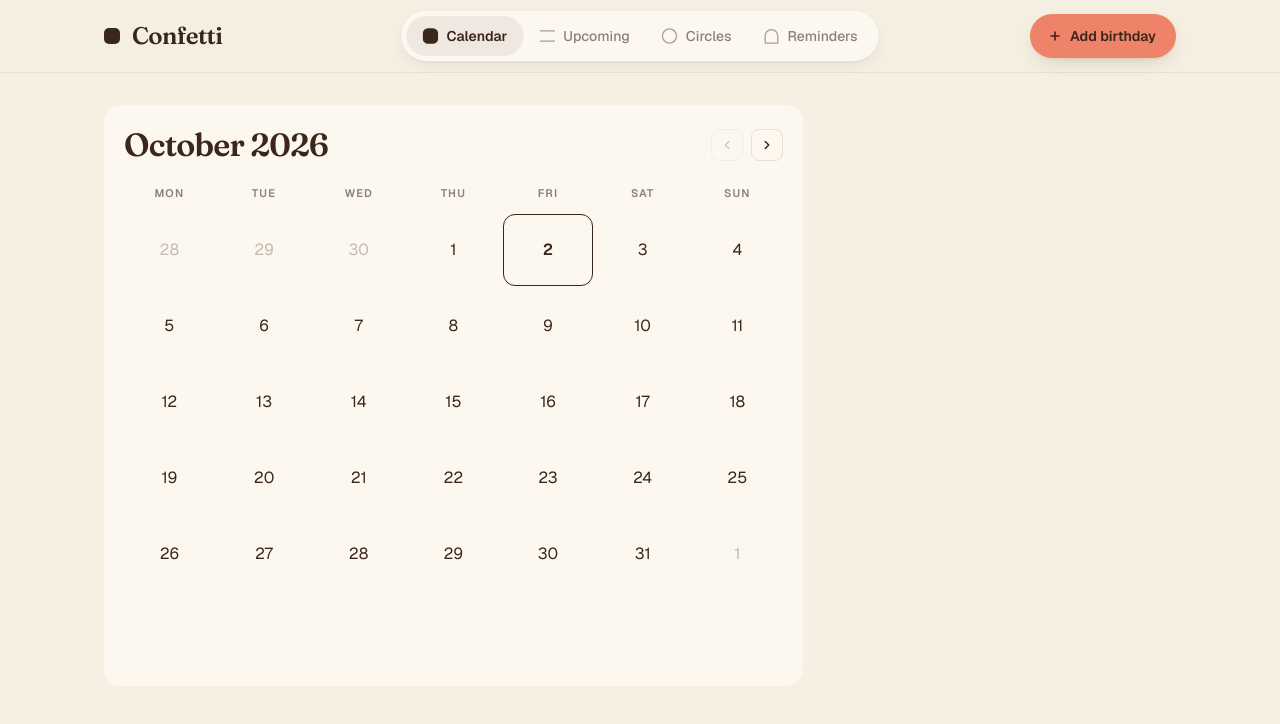
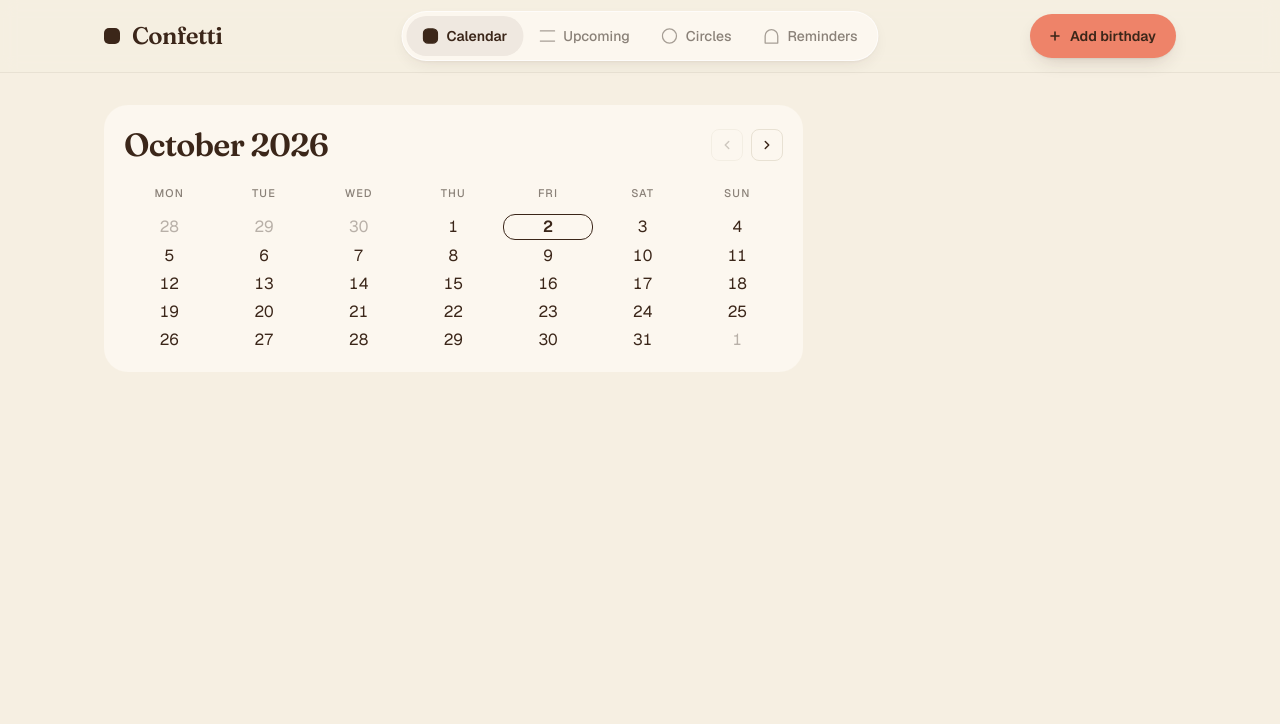
Before and after one commit to Dbrowne14/Confetti, a Next.js app: page / in a window 1280 px wide. Shown: the top 724 px of the page. Built offline with nearby package versions, Linux system fonts and the light colour scheme.

Commit message:
refactoring calendar code

```diff
--- /dev/null
+++ b/components/calendar/CalendarDay.tsx
@@ -0,0 +1,19 @@
+type CalendarDayProps = {
+  dayDate: number;
+  isToday: boolean;
+  isCurrentMonth: boolean;
+};
+
+const CalendarDay = ({ dayDate, isToday, isCurrentMonth }: CalendarDayProps) => {
+  return (
+    <div
+      className={`flex items-center justify-center rounded-xl text-sm tabular-nums sm:text-base ${
+        isToday ? "border-[1.5px] border-confetti-ink font-semibold" : ""
+      } ${isCurrentMonth ? "text-confetti-ink" : "text-confetti-muted/60"}`}
+    >
+      <span>{dayDate}</span>
+    </div>
+  );
+};
+
+export default CalendarDay;
--- a/components/calendar/CalendarMain.tsx
+++ b/components/calendar/CalendarMain.tsx
@@ -1,23 +1,8 @@
 "use client";
-import React from "react";
 import { useState } from "react";
-
-const months = [
-  "January",
-  "February",
-  "March",
-  "April",
-  "May",
-  "June",
-  "July",
-  "August",
-  "September",
-  "October",
-  "November",
-  "December",
-];
-
-const weekdays = ["Mon", "Tue", "Wed", "Thu", "Fri", "Sat", "Sun"];
+import ArrowButton from "@/components/ui/ArrowButton";
+import CalendarDay from "./CalendarDay";
+import { getCalendarWeeks, months, weekdays } from "./calendarUtils";
 
 const CalendarMain = () => {
   const date = new Date();
@@ -29,13 +14,6 @@ const CalendarMain = () => {
   const [currentMonth, setCurrentMonth] = useState(month);
   const [currentYear, setCurrentYear] = useState(year);
 
-  const monthLength = new Date(currentYear, currentMonth + 1, 0).getDate();
-  const { numberOfWeeks, firstDayOfMonth } = weeksCalcs(
-    monthLength,
-    currentYear,
-    currentMonth,
-  );
-
   const maxDate = new Date(date.getFullYear(), date.getMonth() + 12, 1);
 
   const canGoBack =
@@ -46,46 +24,44 @@ const CalendarMain = () => {
     (currentYear === maxDate.getFullYear() &&
       currentMonth < maxDate.getMonth());
 
-  const disabled = (direction: "left" | "right") =>
-    direction === "left" ? !canGoBack : !canGoForward;
-
-  const lastDateOfPreviousMonth = new Date(currentYear, currentMonth, 0);
-  const daysInPreviousMonth = lastDateOfPreviousMonth.getDate();
-
-  const startDay =
-    firstDayOfMonth > 0
-      ? {
-          startMonth: currentMonth - 1,
-          startDay: daysInPreviousMonth - (firstDayOfMonth - 1),
+  const changeMonth = (direction: "left" | "right") => {
+    if (direction === "right") {
+      if (currentMonth === 11) {
+        setCurrentMonth(0);
+        setCurrentYear((prev) => prev + 1);
+      } else {
+        setCurrentMonth((prev) => prev + 1);
       }
-      : {
-          startMonth: currentMonth,
-          startDay: 1,
+    } else {
+      if (currentMonth === 0) {
+        setCurrentMonth(11);
+        setCurrentYear((prev) => prev - 1);
+      } else {
+        setCurrentMonth((prev) => prev - 1);
+      }
+    }
   };
 
-  const weeksArray = new Array(numberOfWeeks).fill(null);
-  const calendarWeek = new Array(7).fill(null);
+  const weeks = getCalendarWeeks(currentYear, currentMonth);
 
   return (
-    <section className="rounded-2xl bg-confetti-surface p-4 sm:p-5">
+    <section className="self-start rounded-3xl bg-confetti-surface p-4 sm:p-5">
       <div className="flex items-center justify-between gap-4 pb-4 sm:pb-5">
         <h2 className="font-serif text-2xl leading-tight font-semibold tracking-tight text-confetti-ink sm:text-[2rem]">
           {months[currentMonth] + " " + currentYear}
         </h2>
         <div className="flex shrink-0 items-center gap-2">
-          <ButtonUI
+          <ArrowButton
             direction="left"
-            month={currentMonth}
-            setMonth={setCurrentMonth}
-            setYear={setCurrentYear}
-            disabled={disabled}
+            label="Previous month"
+            onClick={() => changeMonth("left")}
+            disabled={!canGoBack}
           />
-          <ButtonUI
+          <ArrowButton
             direction="right"
-            month={currentMonth}
-            setMonth={setCurrentMonth}
-            setYear={setCurrentYear}
-            disabled={disabled}
+            label="Next month"
+            onClick={() => changeMonth("right")}
+            disabled={!canGoForward}
           />
         </div>
       </div>
@@ -94,27 +70,19 @@ const CalendarMain = () => {
         {weekdays.map((weekday) => (
           <div
             key={weekday}
-            className="text-center text-[10px] font-semibold tracking-widest text-confetti-muted uppercase sm:text-[11px]"
+            className="text-center text-[10px] font-medium tracking-widest text-confetti-muted uppercase sm:text-[11px]"
           >
             {weekday}
           </div>
         ))}
       </div>
 
-      {/* Always six rows tall so 4/5/6-week months keep the same card height. */}
-      <div className="grid grid-cols-7 grid-rows-[repeat(6,3rem)] gap-1 sm:grid-rows-[repeat(6,4rem)] lg:grid-rows-[repeat(6,4.5rem)]">
-        {weeksArray.map((_, weekIndex) => {
-          const weekOffset = weekIndex * 7;
-          return (
+      {/* Only render the weeks the month needs, so the card hugs its content. */}
+      <div className="grid auto-rows-12 grid-cols-7 gap-1 sm:auto-rows-16 lg:auto-rows-19">
+        {weeks.map((week, weekIndex) => (
           // `contents` lets each day sit directly in the 7-column grid.
           <div key={weekIndex} className="contents">
-              {calendarWeek.map((_, dayIndex) => {
-                const date = new Date(
-                  currentYear,
-                  startDay.startMonth,
-                  startDay.startDay + weekOffset + dayIndex,
-                );
-
+            {week.map((date, dayIndex) => {
               const dayDate = date.getDate();
               const isCurrentMonth =
                 date.getMonth() === currentMonth &&
@@ -125,104 +93,19 @@ const CalendarMain = () => {
                 date.getFullYear() === year;
 
               return (
-                  <div
+                <CalendarDay
                   key={dayIndex}
-                    className={`flex items-center justify-center rounded-xl text-sm sm:text-base ${
-                      isToday
-                        ? "border border-confetti-ink font-semibold"
-                        : ""
-                    } ${
-                      isCurrentMonth
-                        ? "text-confetti-ink"
-                        : "text-confetti-muted/50"
-                    }`}
-                  >
-                    <span>{dayDate}</span>
-                  </div>
+                  dayDate={dayDate}
+                  isToday={isToday}
+                  isCurrentMonth={isCurrentMonth}
+                />
               );
             })}
           </div>
-          );
-        })}
+        ))}
       </div>
     </section>
   );
 };
 
-
-export const weeksCalcs = (
-  monthLength: number,
-  year: number,
-  month: number,
-) => {
-  const firstDateOfMonth = new Date(year, month, 1);
-  const firstDayOfMonth = (firstDateOfMonth.getDay() - 1 + 7) % 7;
-
-  const totalDaysInCalendar = firstDayOfMonth + monthLength;
-  const numberOfWeeks = Math.ceil(totalDaysInCalendar / 7);
-
-  return {
-    numberOfWeeks,
-    firstDayOfMonth,
-  };
-};
-
-type ButtonUIProps = {
-  direction: "left" | "right";
-  month: number;
-  setMonth: React.Dispatch<React.SetStateAction<number>>;
-  setYear: React.Dispatch<React.SetStateAction<number>>;
-  disabled: (direction: "left" | "right") => boolean;
-};
-
-export const ButtonUI = ({
-  direction,
-  month,
-  setMonth,
-  setYear,
-  disabled,
-}: ButtonUIProps) => {
-  const changeMonth = () => {
-    if (direction === "right") {
-      if (month === 11) {
-        setMonth(0);
-        setYear((prev) => prev + 1);
-      } else {
-        setMonth((prev) => prev + 1);
-      }
-    } else {
-      if (month === 0) {
-        setMonth(11);
-        setYear((prev) => prev - 1);
-      } else {
-        setMonth((prev) => prev - 1);
-      }
-    }
-  };
-  return (
-    <button
-      type="button"
-      onClick={changeMonth}
-      disabled={disabled(direction)}
-      aria-label={direction === "left" ? "Previous month" : "Next month"}
-      className="flex size-8 items-center justify-center rounded-lg border border-confetti-border text-confetti-ink transition-colors hover:bg-confetti-active focus-visible:outline-2 focus-visible:outline-offset-2 focus-visible:outline-confetti-ink disabled:cursor-not-allowed disabled:text-confetti-muted disabled:opacity-40 disabled:hover:bg-transparent"
-    >
-      <svg
-        width="14"
-        height="14"
-        viewBox="0 0 24 24"
-        fill="none"
-        stroke="currentColor"
-        strokeWidth="2.5"
-        strokeLinecap="round"
-        strokeLinejoin="round"
-        aria-hidden
-        className={direction === "left" ? "rotate-180" : ""}
-      >
-        <path d="M9 6l6 6-6 6" />
-      </svg>
-    </button>
-  );
-};
-
 export default CalendarMain;
--- /dev/null
+++ b/components/calendar/calendarUtils.ts
@@ -0,0 +1,71 @@
+export const months = [
+  "January",
+  "February",
+  "March",
+  "April",
+  "May",
+  "June",
+  "July",
+  "August",
+  "September",
+  "October",
+  "November",
+  "December",
+];
+
+export const weekdays = ["Mon", "Tue", "Wed", "Thu", "Fri", "Sat", "Sun"];
+
+export const weeksCalcs = (
+  monthLength: number,
+  year: number,
+  month: number,
+) => {
+  const firstDateOfMonth = new Date(year, month, 1);
+  const firstDayOfMonth = (firstDateOfMonth.getDay() - 1 + 7) % 7;
+
+  const totalDaysInCalendar = firstDayOfMonth + monthLength;
+  const numberOfWeeks = Math.ceil(totalDaysInCalendar / 7);
+
+  return {
+    numberOfWeeks,
+    firstDayOfMonth,
+  };
+};
+
+// Every date shown in the month view, grouped into Monday-first weeks,
+// including the leading/trailing days from adjacent months.
+export const getCalendarWeeks = (year: number, month: number): Date[][] => {
+  const monthLength = new Date(year, month + 1, 0).getDate();
+  const { numberOfWeeks, firstDayOfMonth } = weeksCalcs(
+    monthLength,
+    year,
+    month,
+  );
+
+  const lastDateOfPreviousMonth = new Date(year, month, 0);
+  const daysInPreviousMonth = lastDateOfPreviousMonth.getDate();
+
+  const startDay =
+    firstDayOfMonth > 0
+      ? {
+          startMonth: month - 1,
+          startDay: daysInPreviousMonth - (firstDayOfMonth - 1),
+        }
+      : {
+          startMonth: month,
+          startDay: 1,
+        };
+
+  return Array.from({ length: numberOfWeeks }, (_, weekIndex) => {
+    const weekOffset = weekIndex * 7;
+    return Array.from(
+      { length: 7 },
+      (_, dayIndex) =>
+        new Date(
+          year,
+          startDay.startMonth,
+          startDay.startDay + weekOffset + dayIndex,
+        ),
+    );
+  });
+};
--- /dev/null
+++ b/components/ui/ArrowButton.tsx
@@ -0,0 +1,40 @@
+type ArrowButtonProps = {
+  direction: "left" | "right";
+  onClick: () => void;
+  disabled?: boolean;
+  label: string;
+};
+
+const ArrowButton = ({
+  direction,
+  onClick,
+  disabled = false,
+  label,
+}: ArrowButtonProps) => {
+  return (
+    <button
+      type="button"
+      onClick={onClick}
+      disabled={disabled}
+      aria-label={label}
+      className="flex size-8 items-center justify-center rounded-lg border border-confetti-border text-confetti-ink transition-colors hover:bg-confetti-active focus-visible:outline-2 focus-visible:outline-offset-2 focus-visible:outline-confetti-ink disabled:cursor-not-allowed disabled:text-confetti-muted disabled:opacity-40 disabled:hover:bg-transparent"
+    >
+      <svg
+        width="14"
+        height="14"
+        viewBox="0 0 24 24"
+        fill="none"
+        stroke="currentColor"
+        strokeWidth="2.5"
+        strokeLinecap="round"
+        strokeLinejoin="round"
+        aria-hidden
+        className={direction === "left" ? "rotate-180" : ""}
+      >
+        <path d="M9 6l6 6-6 6" />
+      </svg>
+    </button>
+  );
+};
+
+export default ArrowButton;
```
Also changed, not shown: assets/closer-screenshot.jpeg (added). Lines whose indentation alone changed are shown as unchanged.
